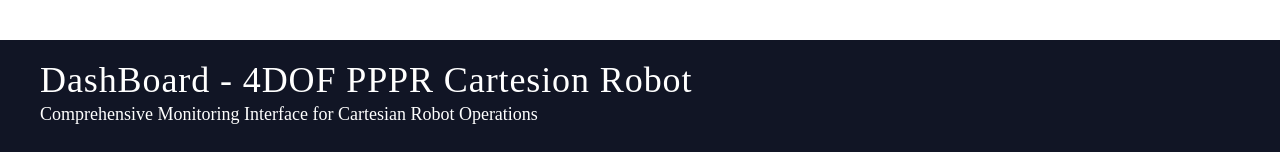
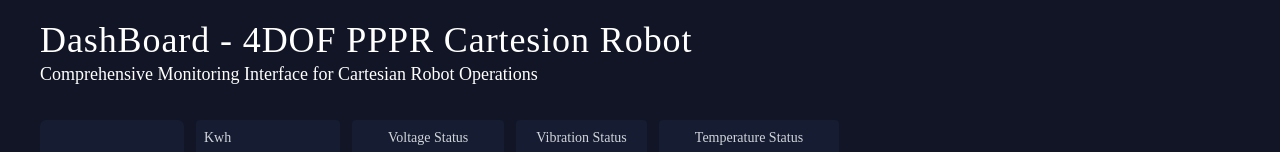
Before and after one commit to Benihin-Dev/MahendraBenihin, a React (Create React App) app: page / in a window 1280 px wide. Shown: the top 152 px of the page. Built offline with nearby package versions, Linux system fonts and the light colour scheme; no server answers.

Commit message:
first commit

```diff
--- a/src/components/MiniComponents/APICalling.js
+++ b/src/components/MiniComponents/APICalling.js
@@ -679,10 +679,10 @@ export default function APICalling({
 
   return (
     <div
-      // onClick={() => {
-      //   processField1Data(data2, 120);
-      // }}
-      className=" h-10 bg-white"
+    // onClick={() => {
+    //   processField1Data(data2, 120);
+    // }}
+    // className=" h-10 bg-white"
     ></div>
   );
 }
```
